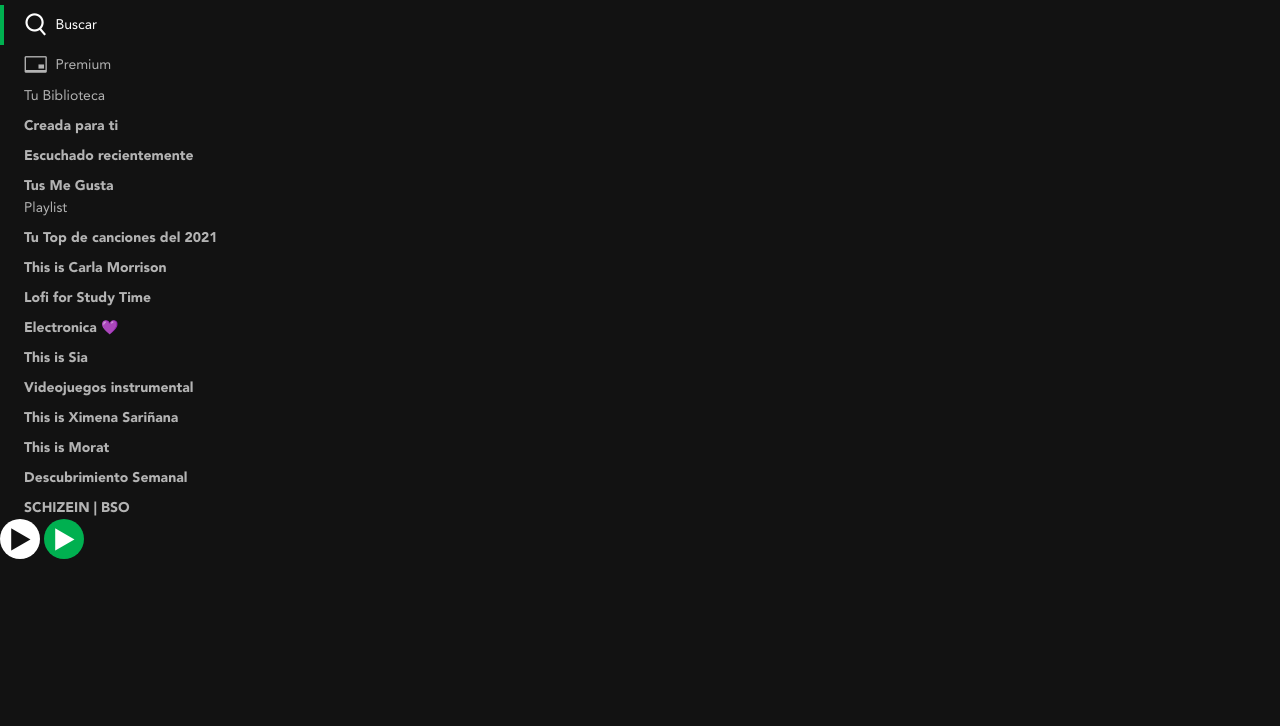
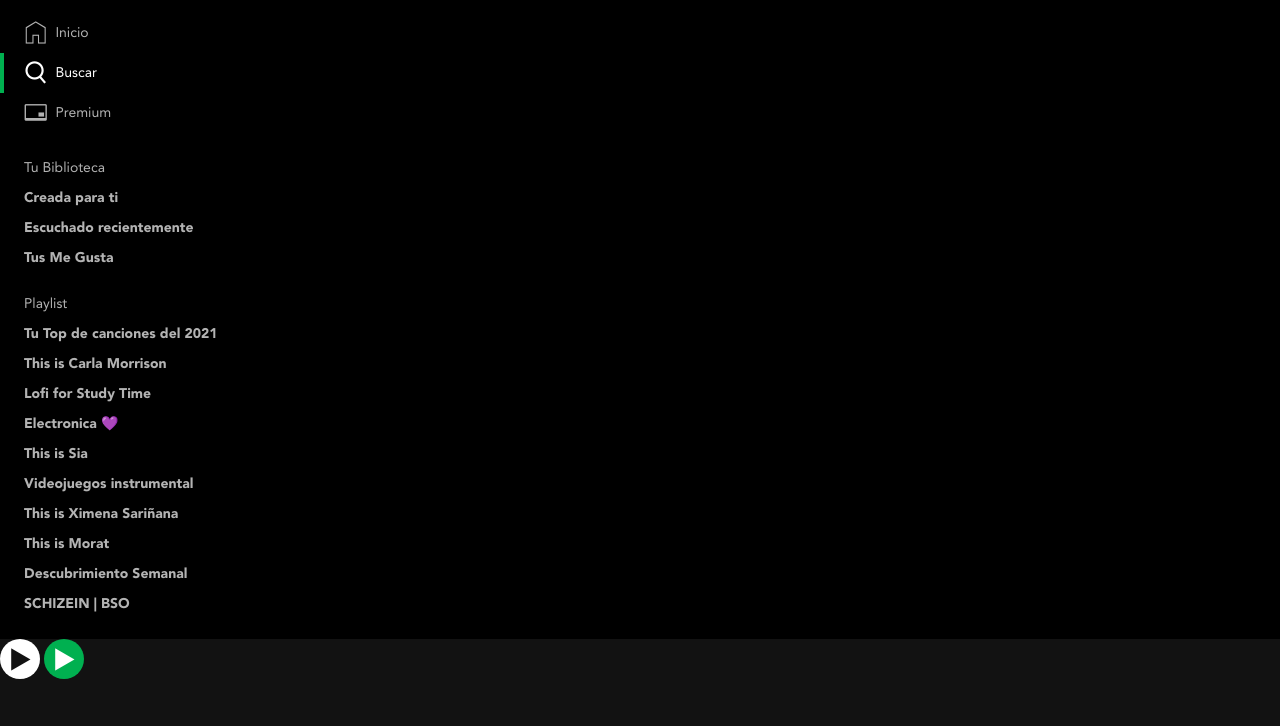
Before and after one commit to iJCode1/Spotifu, a plain HTML site: page index.html in a window 1280 px wide. Shown: the part 74-800 px from the top of the page. Drawn offline with Linux system fonts and the light colour scheme; files whose address does not match are found by name.

Commit message:
Spotifu: Componente Sidebar

```diff
--- a/css/index.css
+++ b/css/index.css
@@ -3,9 +3,7 @@
 @import './body.css';
 @import './link.css';
 @import './button-icon.css';
-@import './logo.css';
-@import './list.css';
-@import './menu.css';
+@import './sidebar.css';
 :root{
   --primary: #00B050;
   --white: #FFFFFF;
--- /dev/null
+++ b/css/sidebar.css
@@ -0,0 +1,11 @@
+@import './logo.css';
+@import './list.css';
+@import './menu.css';
+.sidebar{
+  background-color: var(--gray60);
+  display: flex;
+  flex-direction: column;
+  gap: 1.5rem;
+  padding-block-start: 1.5rem;
+  padding-block-end: 1.5rem;
+}
--- a/index.html
+++ b/index.html
@@ -8,6 +8,7 @@
   <title>iJCode - Spotifu</title>
 </head>
 <body class="body">
+  <aside class="sidebar" aria-label="Sidebar">
     <header class="logo">
       <a href="/">
         <img class="logo-image" src="./assets/images/spotifu-logo.png" width="112" height="32" alt="Logo de la marca Spotifu"></img>
@@ -84,6 +85,7 @@
         </li>
       </ul>
     </nav>
+  </aside>
   <button class="buttonIcon is-white" aria-label="Reproducir" title="Reproducir">
     <i class="icon-play" aria-hidden="true"></i>
   </button>
```
Lines whose indentation alone changed are shown as unchanged.
